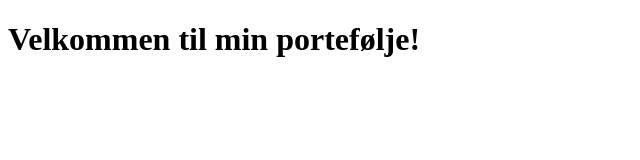
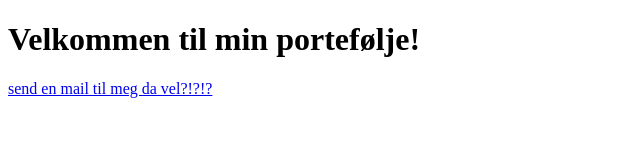
Before and after one commit to tarsb21-cloud/portfolio, a plain HTML site: page index.html in a window 1280 px wide. Shown: the whole page, without its empty margins (0-640 px from the left). Drawn offline with Linux system fonts and the light colour scheme.

Commit message:
Update index.html

```diff
--- a/index.html
+++ b/index.html
@@ -7,5 +7,6 @@
 </head>
 <body>
     <h1>Velkommen til min portefølje!</h1>
+    <a href=mailto:bsarh3178@hiof.no>send en mail til meg da vel?!?!?</a>
 </body>
 </html>
```
